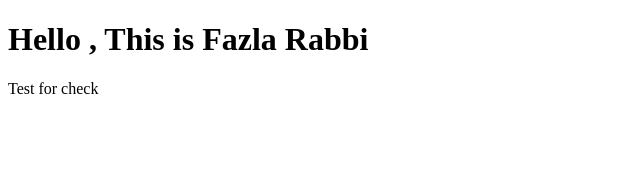
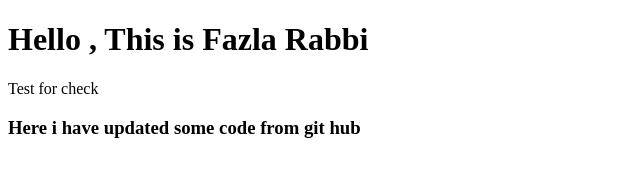
Before and after one commit to Rabbi1089/First-projects, a plain HTML site: page Index.html in a window 1280 px wide. Shown: the whole page, without its empty margins (0-640 px from the left). Drawn offline with Linux system fonts and the light colour scheme.

Commit message:
Update Index.html

```diff
--- a/Index.html
+++ b/Index.html
@@ -8,5 +8,6 @@
 <body>
     <h1> Hello ,  This is Fazla Rabbi </h1>
     <p>Test for check</p>
+    <h3>Here i have updated some code from git hub</h3>
 </body>
 </html>
```
